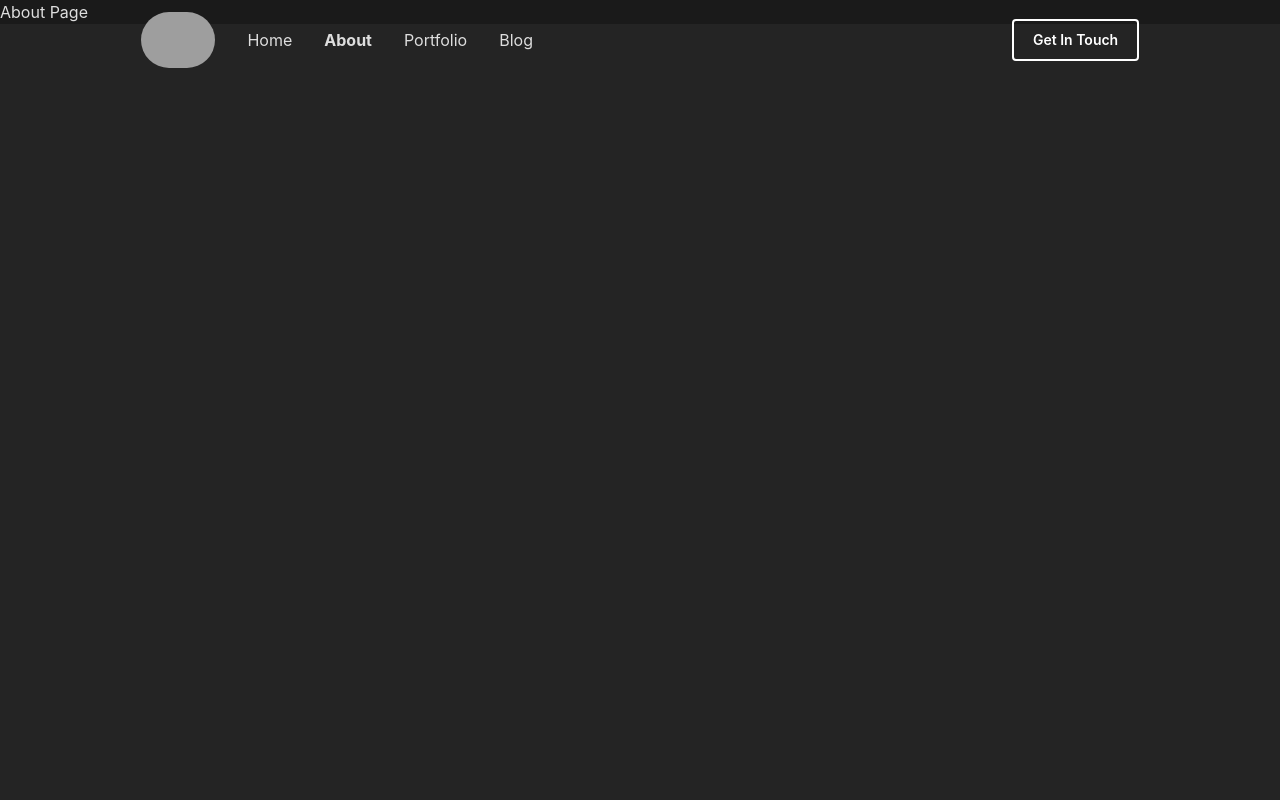
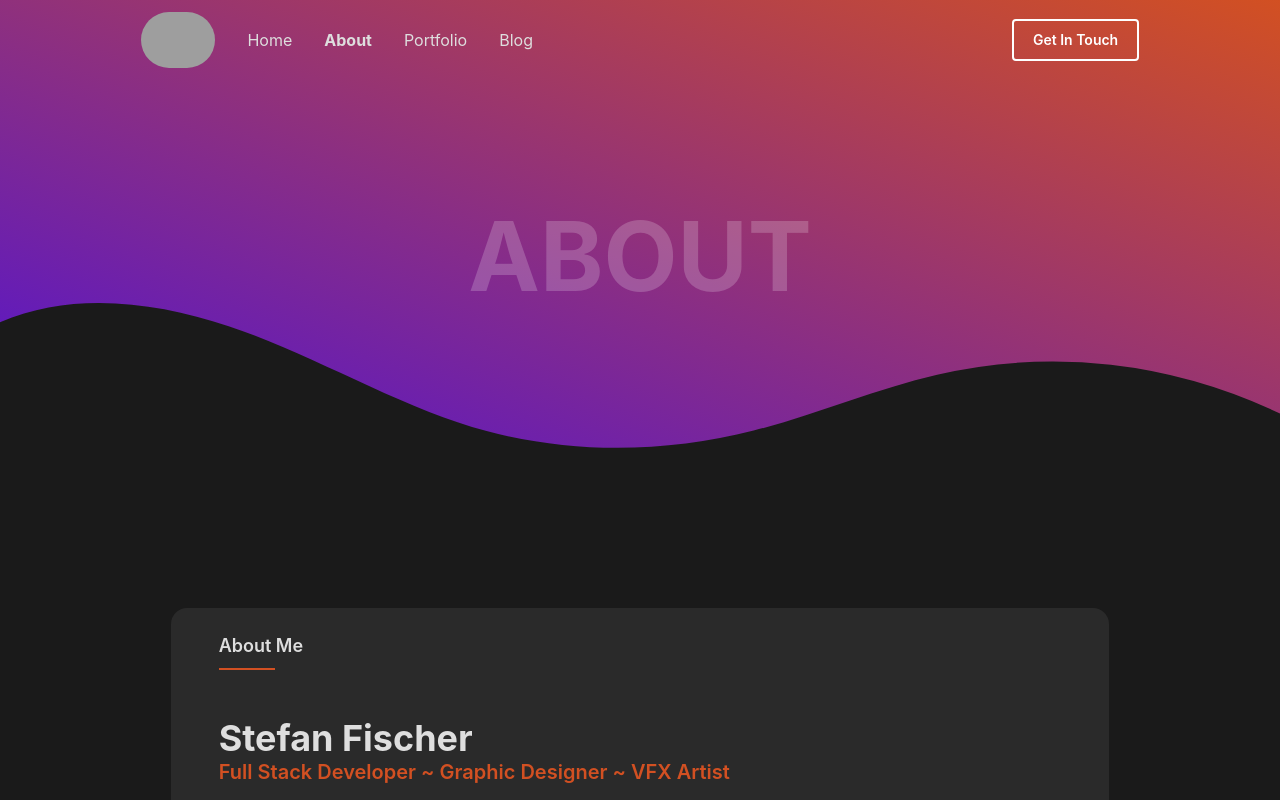
Before and after one commit to RevenantEverest/Stefischer, a React (Vite) app: page /about in a window 1280 px wide. Shown: the top 800 px of the page. Built offline with nearby package versions, Linux system fonts and the light colour scheme; grey boxes are pictures that could not be loaded.

Commit message:
Add placeholder AboutPage content

```diff
--- a/src/pages/AboutPage.tsx
+++ b/src/pages/AboutPage.tsx
@@ -1,10 +1,32 @@
+import React from 'react';
+import { Flex, Box } from 'reflexbox';
+import { Helmet } from 'react-helmet';
+
+import { WaveDivider, Layout } from '@@components/Common';
+import AboutMeSummary from '@@components/About/AboutMeSummary';
+
 function AboutPage() {
     return(
-        <div>
-            <h1>About Page</h1>
-            <div className="h-1/4 w-1/4">
-            </div>
-        </div>
+        <React.Fragment>
+            <Helmet>
+                <title>Stefan Fischer - About</title>
+            </Helmet>
+            <Flex className="fixed w-full">
+                <Box className="flex w-full h-5/6 py-20 px-4 md:px-40 bg-gradient-to-tr from-primary to-secondary justify-center items-center">
+                    <Flex className="h-[70vh] md:h-[66vh] lg:h-[40vh] pt-32">
+                        <h1 className="text-8xl font-bold uppercase text-white/20">About</h1>
+                    </Flex>
+                </Box>
+            </Flex>
+            <Flex className="absolute left-0 right-0 top-[66.2vh] md:top-[66.2vh] lg:top-[36.2vh] justify-center bg-red-500">
+                <WaveDivider />
+            </Flex>
+            <Flex className="relative bg-background w-full justify-center top-[56vh] pt-20">
+                <Layout>
+                    <AboutMeSummary />
+                </Layout>
+            </Flex>
+        </React.Fragment>
     );
 };
 
```
